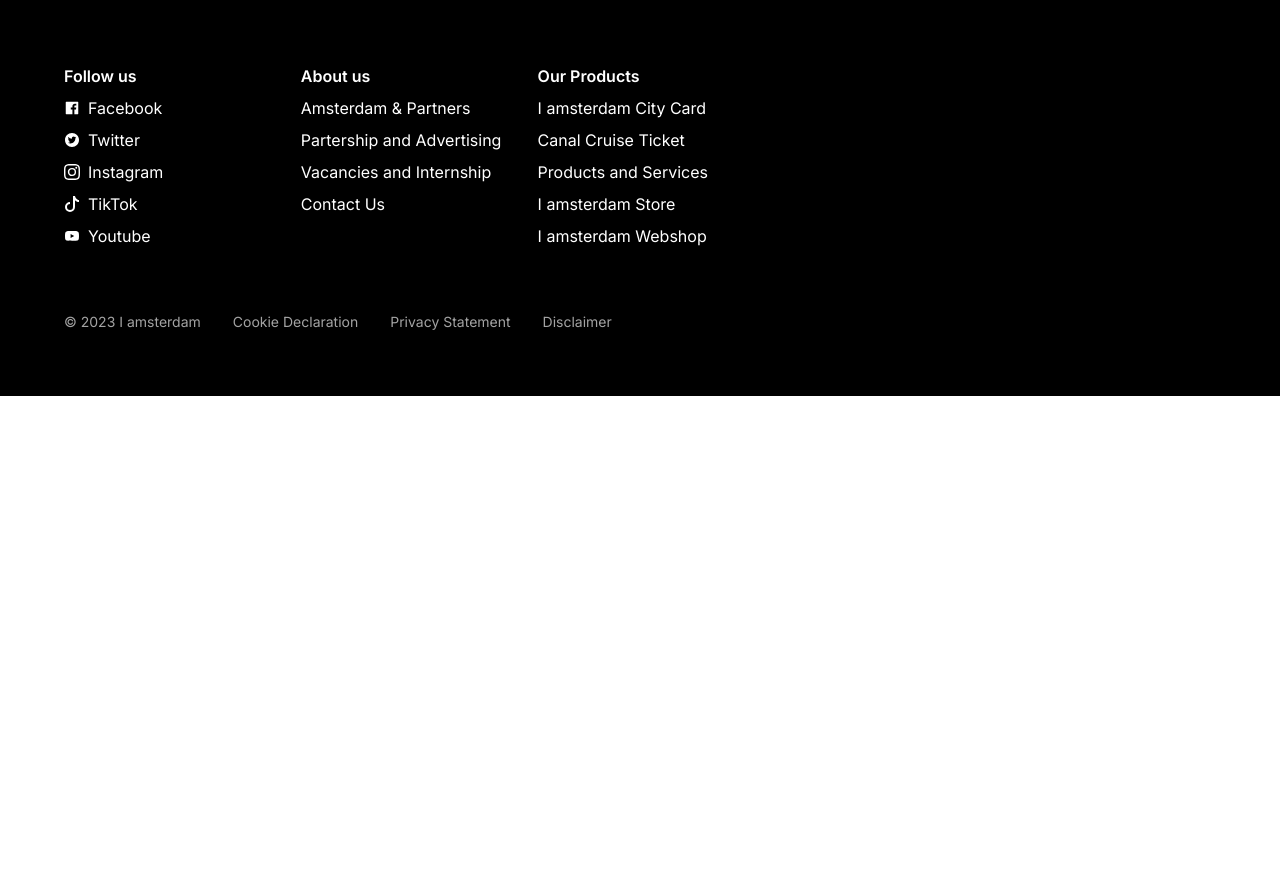
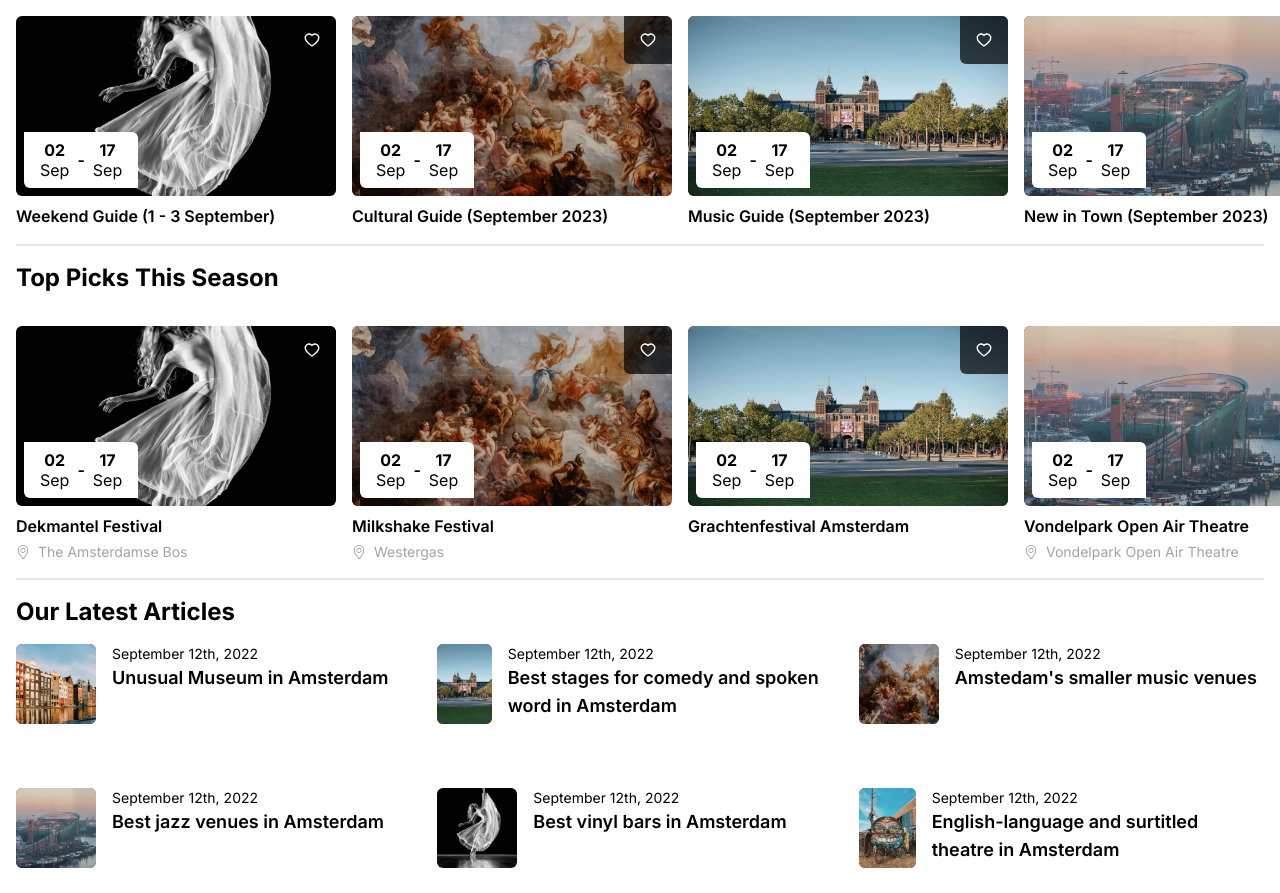
Before and after one commit to gthnmp/iamsterdam, a Next.js app: page /whats-on in a window 1280 px wide. Before the commit this address had no page. Shown: the part 1080-1973 px from the top of the page. Before the commit the page ends 1476 px from the top, so only its background shows below. Built offline with nearby package versions, Linux system fonts and the light colour scheme.

Commit message:
whats-on page layout

```diff
--- a/app/components/ui/NewsCard.tsx
+++ b/app/components/ui/NewsCard.tsx
@@ -36,9 +36,12 @@ const NewsCard = ({title, src, alt, location}:NewsCardProps) => {
       </div>
       <div className="flex flex-col gap-1">
         <h1 className="font-semibold">{title}</h1>
-        <div className="font-normal text-neutral-400 flex gap-2 items-center text-sm">
-          <SlLocationPin/> {location}
-        </div>
+        {
+          location &&
+          <div className="font-normal text-neutral-400 flex gap-2 items-center text-sm">
+            <SlLocationPin/> {location}
+          </div>
+        }
       </div>
     </div>
   )
--- a/app/components/ui/group/MediumSizedGroup.tsx
+++ b/app/components/ui/group/MediumSizedGroup.tsx
@@ -22,7 +22,6 @@ const MediumSizedGroup: React.FC<MediumSizedGroupProps> = ({ content }) => {
     <section className="flex flex-col gap-8 border-b-neutral-200 border-b-2 py-4">
       <h1 className="text-2xl font-bold">
         {content.headline}
-        <span className="text-red-600"> happening</span> this week
       </h1>
       <ul className="grid grid-flow-col gap-4">
         {content.contents.map((event, index) => (
--- a/app/components/ui/group/SmallSizedGroup.tsx
+++ b/app/components/ui/group/SmallSizedGroup.tsx
@@ -22,7 +22,7 @@ const SmallSizedGroup: React.FC<Prop> = ({ content, gridSize = 6 }) => {
   const numRows = Math.ceil(gridSize / 3)
   return(
     <section className="flex flex-col gap-4 border-b-neutral-200 border-b-2 py-4">
-      <h1 className="text-2xl font-bold">Our Latest Stories</h1>
+      <h1 className="text-2xl font-bold">{content.title}</h1>
       <ul className={`grid grid-cols-3 grid-rows-${numRows} gap-4`}>
         {content.items.map((item, index) => (
           <li key={index}>
--- /dev/null
+++ b/app/contents/whats-on.json
@@ -0,0 +1,156 @@
+
+{
+  "headline":{
+    "title": ["What's On", "In Amsterdam"],
+    "paragraph":"Check out what’s on in Amsterdam with our complete guide to events and entertainment. As a world-renowned capital of culture, you’ll find theatre performances, festivals, nightlife, sports events and exhibitions to inspire you. Search the agenda for something specific, or browse our highlights and recommendations to start you off.",
+    "heroImageSrc": "/assets/SwanLake.webp",
+    "heroImageAlt": "Photography of a painting of Van Gogh in a museum",
+    "heroImageDimension":[1280, 1920]
+  },
+
+  "editorialGuides": {
+    "headline": "Editorial Guides",
+    "contents": [
+      {
+        "title": "Weekend Guide (1 - 3 September)",
+        "thumbailSrc": "/assets/SwanLake.webp",
+        "alt": "Picture of a ballet show"
+      },
+      {
+        "title": "Cultural Guide (September 2023)",
+        "thumbailSrc": "/assets/Art.webp",
+        "alt": "Picture of art exhibition"
+      },
+      {
+        "title": "Music Guide (September 2023)",
+        "thumbailSrc": "/assets/Rijskmuseum.webp",
+        "alt": "Picture of museum exhibition"
+      },
+      {
+        "title": "New in Town (September 2023)",
+        "thumbailSrc": "/assets/Sciencemuseum.webp",
+        "alt": "Picture of science museum"
+      }
+    ]
+  },
+
+  "topPicks": {
+    "headline": "Top Picks This Season",
+    "contents": [
+      {
+        "title": "Dekmantel Festival",
+        "thumbailSrc": "/assets/SwanLake.webp",
+        "alt": "Picture of a ballet show",
+        "location":"The Amsterdamse Bos"
+      },
+      {
+        "title": "Milkshake Festival",
+        "thumbailSrc": "/assets/Art.webp",
+        "alt": "Picture of art exhibition",
+        "location":"Westergas"
+      },
+      {
+        "title": "Grachtenfestival Amsterdam",
+        "thumbailSrc": "/assets/Rijskmuseum.webp",
+        "alt": "Picture of museum exhibition"
+      },
+      {
+        "title": "Vondelpark Open Air Theatre",
+        "thumbailSrc": "/assets/Sciencemuseum.webp",
+        "alt": "Picture of science museum",
+        "location":"Vondelpark Open Air Theatre"
+      }
+    ]
+  },
+
+  "amsterdamAreasContent": {
+    "headline": "Explore all corners of amsterdam",
+    "subHeadline": "More than just The Canal Ring",
+    "items": [
+      {
+        "name": "Neighborhood",
+        "thumbnail": "/assets/amsterdam.webp",
+        "alt": "Picture of an Amsterdam neighborhood"
+      },
+      {
+        "name": "Amsterdam Areas",
+        "thumbnail": "/assets/AmsterdamArea.webp",
+        "alt": "Picture of a random area in Amsterdam"
+      }
+    ]
+  },
+
+  "articles": {
+    "title": "Our Latest Articles",
+    "items": [
+      {
+        "title": "Unusual Museum in Amsterdam",
+        "src": "/assets/amsterdam.webp",
+        "date": "September 12th, 2022"
+      },
+      {
+        "title": "Best stages for comedy and spoken word in Amsterdam",
+        "src": "/assets/Rijskmuseum.webp",
+        "date": "September 12th, 2022"
+      },
+      {
+        "title": "Amstedam's smaller music venues",
+        "src": "/assets/Art.webp",
+        "date": "September 12th, 2022"
+      },
+      {
+        "title": "Best jazz venues in Amsterdam",
+        "src": "/assets/Sciencemuseum.webp",
+        "date": "September 12th, 2022"
+      },
+      {
+        "title": "Best vinyl bars in Amsterdam",
+        "src": "/assets/SwanLake.webp",
+        "date": "September 12th, 2022"
+      },
+      {
+        "title": "English-language and surtitled theatre in Amsterdam",
+        "src": "/assets/AmsterdamArea.webp",
+        "date": "September 12th, 2022"
+      }
+    ]
+  },
+
+  "amsterdamEvent": {
+    "headline": "Amsterdam's Biggest Events and Celebrations",
+    "subHeadline": "",
+    "items": [
+      {
+        "name": "King's Day",
+        "thumbnail": "/assets/amsterdam.webp",
+        "alt": "Picture of an Amsterdam neighborhood"
+      },
+      {
+        "name": "Amsterdam Dance Event (ADE)",
+        "thumbnail": "/assets/AmsterdamArea.webp",
+        "alt": "Picture of a random area in Amsterdam"
+      }
+    ]
+  },
+
+  "discoverAmsterdam": {
+    "title": "Discover Amsterdam with the I amsterdam City Card",
+    "items": [
+      {
+        "title": "Reasons to visit Amsterdam in Summer",
+        "src": "/assets/amsterdam.webp",
+        "date": "November 30th, 2022"
+      },
+      {
+        "title": "Cultural tips for Amsterdam this summer",
+        "src": "/assets/Rijskmuseum.webp",
+        "date": "November 30th, 2022"
+      },
+      {
+        "title": "Summer day trips from Amsterdam",
+        "src": "/assets/Art.webp",
+        "date": "November 30th, 2022"
+      }
+    ]
+  }
+}
--- /dev/null
+++ b/app/whats-on/page.tsx
@@ -0,0 +1,24 @@
+import Header from "../components/Header";
+import MediumSizedGroup from '../components/ui/group/MediumSizedGroup';
+import LargeSizedGroup from '../components/ui/group/LargeSizedGroup';
+import SmallSizedGroup from '../components/ui/group/SmallSizedGroup';
+import InstagramSection from '../components/ui/InstagramSection';
+import homeContents from '../contents/whats-on.json'
+
+const Home = () => {
+  const { headline, editorialGuides, topPicks, articles, amsterdamEvent } = homeContents
+  return (
+    <div className='w-screen h-full overflow-x-hidden'>
+      <Header content={headline}/>
+      <article className='w-screen h-full px-4'>
+        <MediumSizedGroup content={editorialGuides}/>
+        <MediumSizedGroup content={topPicks}/>
+        <SmallSizedGroup content={articles}/>
+        <LargeSizedGroup content={amsterdamEvent} />
+        <InstagramSection />
+      </article>
+    </div>
+  );
+};
+
+export default Home;
```
